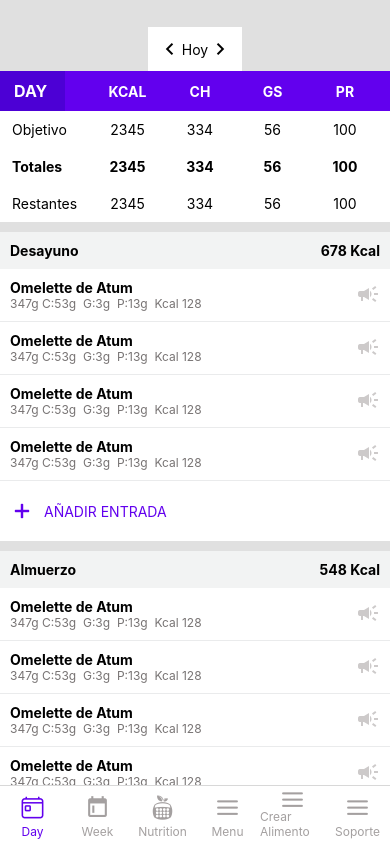
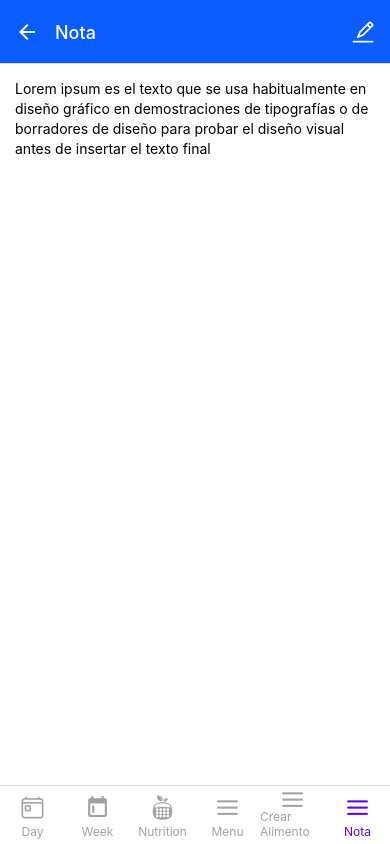
Before and after one commit to ariel151515/Flextonica, a React Native app in the folder Flextonica-Frontend/: screen /Nota in a window 390 px wide. Built offline with nearby package versions, Linux system fonts and the light colour scheme.

Commit message:
iniciamos mejora de colores

```diff
--- a/Flextonica-Frontend/components/Box.jsx
+++ b/Flextonica-Frontend/components/Box.jsx
@@ -1,6 +1,6 @@
 import React, {useState} from 'react';
 import { View, Text, StyleSheet, Platform, TextInput } from 'react-native';
-
+import Color from '../components/Color.js';
 
 export const Box = ({titulo}) => {
 
@@ -147,8 +147,6 @@ export const Box = ({titulo}) => {
     </View>
 
 
-
-
     <View style={styles.containerC}>
           <View style={styles.itemContainer}>
 
@@ -197,7 +195,7 @@ export const Box = ({titulo}) => {
 const styles = StyleSheet.create({
   container: {
     width: '100%',
-    backgroundColor: '#6200EE',
+    backgroundColor: Color.azul_base,
     //paddingLeft: 14,
     //paddingRight:15,
 
@@ -237,7 +235,7 @@ const styles = StyleSheet.create({
   textDia: {
     display:'flex',
     alignItems: 'center', // Alineación vertical
-    backgroundColor:'#4C00D5',
+    backgroundColor:Color.azul_box_d_w,
     paddingTop: 10,
     paddingBottom: 10,
     paddingLeft: 14,
--- /dev/null
+++ b/Flextonica-Frontend/components/Color.js
@@ -0,0 +1,28 @@
+const Color = {
+    azul_base: '#0B5CFF',
+    gris_base: '#DCDCDC',
+
+    gris_claro_0: '#E9E5E5',
+    gris_claro_1: '#B2ADAD',
+
+    verde: '#A3D21E',
+    azul_0: '#0858F8',
+
+    rojo: '#EC5F5F',
+    azul_box_d_w: '#0C4FD4',
+
+    gris_item_menu: '#4D4E4F',
+
+    gris_menu_tabs: '#A4A0A0',
+    gris_linea: '#EAEBEC',
+
+    gris_item_comidas: '#F9F6F6',
+    gris_item_comidas_btn: '#D9D9D9',
+
+    gris_placeholder: '#A4A4A4',
+    gris_border_select: '#E3CFCF',
+
+    BarraTop: '#F2F3F3',
+};
+
+export default Color;
--- a/Flextonica-Frontend/components/ContenedorAlimentos.jsx
+++ b/Flextonica-Frontend/components/ContenedorAlimentos.jsx
@@ -4,7 +4,7 @@ import { MaterialIcons } from '@expo/vector-icons';
 import { Entypo } from '@expo/vector-icons';
 import campaign from '../assets/campaign.png'
 import React from 'react'
-
+import Color from '../components/Color.js';
 
 export const Item = () => {
     return (
@@ -81,7 +81,7 @@ const styles = StyleSheet.create({
       marginTop: 10,
     },
     BarraTop: {
-        backgroundColor: '#F2F3F3',
+        backgroundColor:Color.BarraTop,
         display: 'flex',
         flexDirection: 'row',
         justifyContent:'space-between',
@@ -95,7 +95,7 @@ const styles = StyleSheet.create({
         padding: 10,
         backgroundColor: '#fff',
         borderBottomWidth: 0.6,
-        borderBottomColor: '#EAEBEC',
+        borderBottomColor:Color.gris_linea,
     },
     icon:{
         marginBottom:0,
--- a/Flextonica-Frontend/components/Layout.jsx
+++ b/Flextonica-Frontend/components/Layout.jsx
@@ -1,10 +1,11 @@
 import { View, Text, StyleSheet, StatusBar } from 'react-native'
 import React from 'react'
+import Color from '../components/Color.js';
 
 const Layout = ({children}) => {
   return (
     <View style={styles.container}>
-      <StatusBar barStyle="dark-content" backgroundColor="#E0E0E0" />
+      <StatusBar barStyle="dark-content" backgroundColor={Color.gris_base} />
       {children}
     </View>
   )
@@ -16,7 +17,7 @@ const styles = StyleSheet.create({
     justifyContent: 'flex-start',
     alignItems: 'center',
     paddingTop:'7%', // Espacio para la barra de navegación
-    backgroundColor: '#E0E0E0'
+    backgroundColor: Color.gris_base
   },
 });
 
--- a/Flextonica-Frontend/navigation/Navigation.jsx
+++ b/Flextonica-Frontend/navigation/Navigation.jsx
@@ -13,7 +13,8 @@ import CrearAlimento from '../screens/CrearAlimento/CrearAlimento';
 import AjustesScreen from '../screens/AjustesScreen/AjustesScreen';
 import PrivacidadScreen from '../screens/PrivacidadScreen/PrivacidadScreen';
 import SoporteScreen from '../screens/SoporteScreen/SoporteScreen';
-
+import MisAlimentosScreen from '../screens/MisAlimentosScreen/MisAlimentosScreen';
+import NotaScreen from '../screens/NotasScreen/NotaScreen';
 
 const Tab = createBottomTabNavigator();
 
@@ -134,8 +135,8 @@ const TabGroup = () => {
             />
 
         <Tab.Screen
-                name="Soporte"
-                component={SoporteScreen}
+                name="Nota"
+                component={NotaScreen}
                 options={({ navigation }) => ({
                     tabBarIcon: ({ focused, color, size }) => (
                         <Feather
@@ -147,7 +148,7 @@ const TabGroup = () => {
                     tabBarLabel: ({ focused, color }) => (
                         <View style={{ flexDirection: 'row', alignItems: 'center' }}>
                             <Text style={{ fontSize: 12, marginBottom:5, color: color, marginTop:-5}}>
-                              Soporte
+                              Nota
                             </Text>
                         </View>
                     )
--- /dev/null
+++ b/Flextonica-Frontend/screens/NotasScreen/NotaScreen.jsx
@@ -0,0 +1,56 @@
+import { View, Text, StyleSheet, TouchableOpacity, Switch, TouchableWithoutFeedback, Modal, ScrollView } from 'react-native';
+import React from 'react'
+import { useNavigation } from '@react-navigation/native';
+import { MaterialIcons } from '@expo/vector-icons';
+import { AntDesign } from '@expo/vector-icons';
+
+const NotaScreen = () => {
+
+  const navigation = useNavigation();
+
+  React.useLayoutEffect(() => {
+    navigation.setOptions({
+      headerStyle: {
+        backgroundColor: '#0B5CFF',
+      },
+      headerTintColor: '#fff',
+      headerLeft: () => (
+        <TouchableOpacity
+          style={styles.backButton}
+          onPress={() => navigation.navigate('MenuScreen')}
+        >
+          <MaterialIcons name="arrow-back" size={24} color="#fff" style={{marginLeft:15}}/>
+        </TouchableOpacity>
+      ),
+      headerRight: () => (
+        <TouchableOpacity
+          style={styles.checkButton}
+          onPress={() => {
+            // Aquí puedes colocar la lógica para manejar el evento de presionar el botón de check
+          }}
+        >
+          <AntDesign name="edit" size={24} color="#fff" style={{marginRight:15}} />
+        </TouchableOpacity>
+      ),
+      tabBarVisible: false, // Oculta la barra de pestañas
+    });
+
+  }, [navigation]);
+
+  return (
+    <View style={{flex:1, backgroundColor:'#fff', padding:15}}>
+      <Text style={{lineHeight:20}}>
+            Lorem ipsum es el texto que se usa habitualmente
+            en diseño gráfico en demostraciones de tipografías o de
+            borradores de diseño para probar el diseño visual antes
+            de insertar el texto final
+      </Text>
+    </View>
+  )
+}
+
+const styles = StyleSheet.create({
+
+})
+
+export default NotaScreen
```
